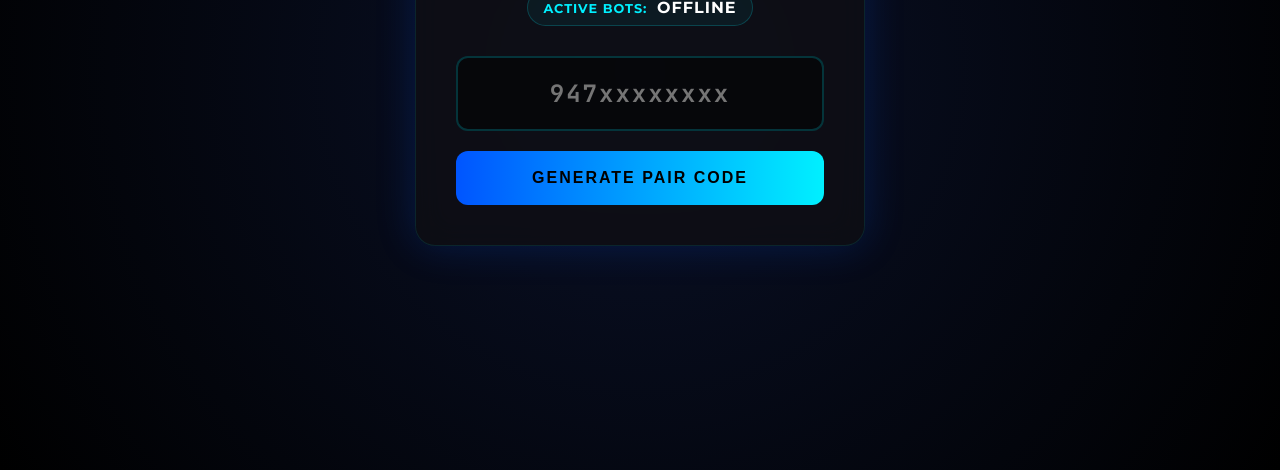
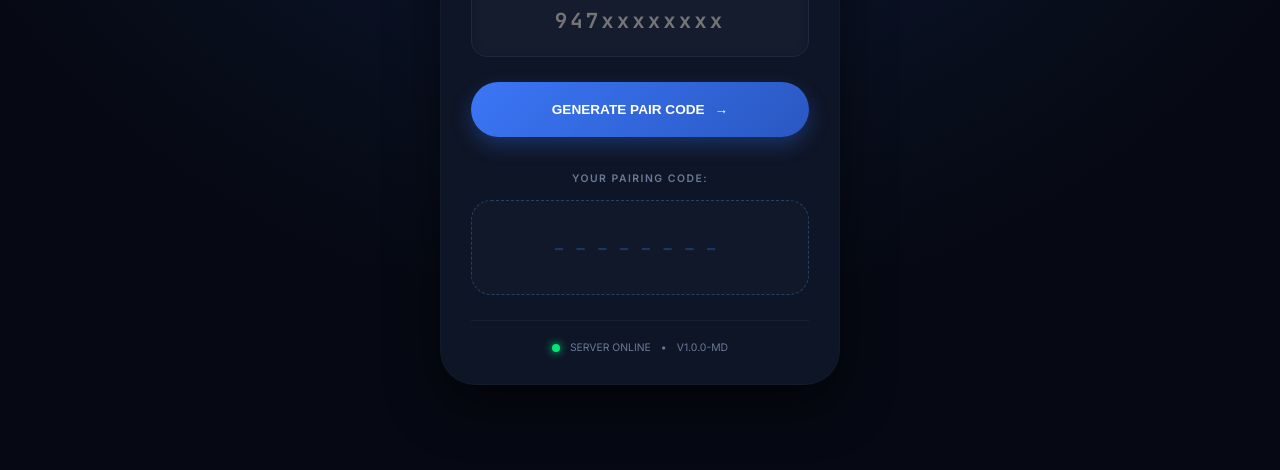
Before and after one commit to xapex-art/Apex-xx, a website: page public/index.html in a window 1280 px wide. Shown: the part 330-800 px from the top of the page. Drawn offline with Linux system fonts and the light colour scheme; no server answers.

Commit message:
Update index.html

```diff
--- a/public/index.html
+++ b/public/index.html
@@ -3,189 +3,339 @@
 <head>
     <meta charset="UTF-8">
     <meta name="viewport" content="width=device-width, initial-scale=1.0">
-    <title>APEX MINI - Ultimate Bot Terminal</title>
-    <link href="https://fonts.googleapis.com/css2?family=Montserrat:ital,wght@0,400;0,700;1,900&family=JetBrains+Mono:wght@400;700&display=swap" rel="stylesheet">
+    <title>APEX MINI - Pairing Terminal</title>
+    <link href="https://fonts.googleapis.com/css2?family=Montserrat:ital,wght@0,400;0,600;0,700;1,700&family=Inter:wght@400;600&family=JetBrains+Mono:wght@700&display=swap" rel="stylesheet">
     <style>
         :root {
-            --bg-color: #050505;
-            --card-bg: rgba(15, 15, 20, 0.85);
-            --primary: #00f0ff;
-            --secondary: #0055ff;
+            --bg-color: #060913;
+            --card-bg: #0e1526;
+            --input-bg: #141c2e;
+            --primary-blue: #3b76f6;
+            --primary-light: #52a3ff;
             --text-main: #ffffff;
-            --text-muted: #8892b0;
+            --text-muted: #6b7a99;
+            --border-color: #1e293b;
+            --success-green: #00e676;
         }
 
-        * { margin: 0; padding: 0; box-sizing: border-box; }
+        * {
+            margin: 0; padding: 0;
+            box-sizing: border-box;
+        }
 
         body {
             background-color: var(--bg-color);
             color: var(--text-main);
-            font-family: 'Montserrat', sans-serif;
+            font-family: 'Inter', sans-serif;
             min-height: 100vh;
             display: flex;
             align-items: center;
             justify-content: center;
-            overflow: hidden;
-            background: radial-gradient(circle at center, #0a1128 0%, #000000 100%);
+            padding: 20px;
+            background-image: radial-gradient(circle at 50% -20%, #102040 0%, var(--bg-color) 70%);
         }
 
-        /* --- ANIMATED LOADER --- */
-        #loader {
-            position: fixed; top: 0; left: 0; width: 100%; height: 100%;
-            background: #000; z-index: 9999;
-            display: flex; flex-direction: column; justify-content: center; align-items: center;
-            transition: opacity 0.8s ease, visibility 0.8s;
-        }
-        .cyber-circle {
-            width: 100px; height: 100px;
-            border: 4px solid transparent;
-            border-top: 4px solid var(--primary);
-            border-bottom: 4px solid var(--secondary);
-            border-radius: 50%;
-            animation: spin 1s linear infinite;
-        }
-        .cyber-text {
-            margin-top: 20px; font-weight: 900; letter-spacing: 5px;
-            color: var(--primary); text-shadow: 0 0 10px var(--primary);
-            animation: pulse 1.5s infinite;
+        .card {
+            background-color: var(--card-bg);
+            width: 100%;
+            max-width: 400px;
+            border-radius: 35px;
+            padding: 45px 30px 30px 30px;
+            position: relative;
+            box-shadow: 0 20px 50px rgba(0, 0, 0, 0.5);
+            border: 1px solid rgba(255, 255, 255, 0.02);
+            overflow: hidden;
+            animation: slideUp 0.8s ease-out;
         }
 
-        /* --- MAIN UI --- */
-        .card {
-            background: var(--card-bg);
-            backdrop-filter: blur(15px);
-            width: 100%; max-width: 450px;
-            border-radius: 20px; padding: 40px;
-            border: 1px solid rgba(0, 240, 255, 0.1);
-            box-shadow: 0 0 40px rgba(0, 85, 255, 0.2);
+        @keyframes slideUp {
+            from { opacity: 0; transform: translateY(30px); }
+            to { opacity: 1; transform: translateY(0); }
+        }
+
+        .header {
             text-align: center;
-            transform: translateY(20px); opacity: 0;
-            animation: fadeInUp 1s forwards 0.5s;
+            margin-bottom: 40px;
+        }
+
+        .logo-box {
+            width: 75px; height: 75px;
+            background: linear-gradient(135deg, #42b0ff, #2962ff);
+            border-radius: 20px;
+            margin: 0 auto 20px auto;
+            display: flex;
+            align-items: center;
+            justify-content: center;
+            box-shadow: 0 10px 25px rgba(41, 98, 255, 0.4);
         }
 
         .brand-title {
-            font-size: 2.5rem; font-weight: 900; font-style: italic;
-            background: linear-gradient(90deg, var(--primary), var(--secondary));
-            -webkit-background-clip: text; -webkit-text-fill-color: transparent;
-            margin-bottom: 5px;
+            font-family: 'Montserrat', sans-serif;
+            font-size: 1.8rem;
+            font-weight: 700;
+            font-style: italic;
+            letter-spacing: 1px;
         }
 
-        .stats-box {
-            display: inline-block; background: rgba(0, 240, 255, 0.05);
-            border: 1px solid rgba(0, 240, 255, 0.2);
-            padding: 8px 15px; border-radius: 50px;
-            font-size: 0.8rem; font-weight: 700; color: var(--primary);
-            margin-bottom: 30px; letter-spacing: 1px;
+        .brand-title span { color: var(--primary-light); }
+
+        .subtitle {
+            font-size: 0.65rem;
+            letter-spacing: 2px;
+            color: var(--text-muted);
+            text-transform: uppercase;
+            font-weight: 600;
         }
-        .stats-box span { color: #fff; font-size: 1rem; margin-left: 5px;}
 
+        .input-group {
+            position: relative;
+            margin-bottom: 25px;
+        }
+
+        /* Number fonts wens kara */
         input[type="tel"] {
-            width: 100%; background: rgba(0,0,0,0.5);
-            border: 2px solid rgba(0, 240, 255, 0.2);
-            padding: 20px; border-radius: 12px;
-            color: var(--primary); font-family: 'JetBrains Mono', monospace;
-            font-size: 1.5rem; font-weight: 700; text-align: center;
-            letter-spacing: 2px; outline: none; transition: 0.3s;
-            margin-bottom: 20px;
+            width: 100%;
+            background-color: var(--input-bg);
+            border: 1px solid var(--border-color);
+            border-radius: 16px;
+            padding: 22px;
+            color: var(--primary-light);
+            font-family: 'JetBrains Mono', monospace; /* Kotu fonts gathiya */
+            font-size: 1.3rem;
+            font-weight: 700;
+            outline: none;
+            text-align: center;
+            letter-spacing: 3px;
+            transition: all 0.3s ease;
+            box-shadow: inset 0 2px 10px rgba(0,0,0,0.2);
         }
-        input[type="tel"]:focus { border-color: var(--primary); box-shadow: 0 0 15px rgba(0, 240, 255, 0.3); }
+
+        input[type="tel"]:focus {
+            border-color: var(--primary-blue);
+            background-color: rgba(59, 118, 246, 0.08);
+            box-shadow: 0 0 15px rgba(59, 118, 246, 0.2);
+        }
 
         .btn {
-            width: 100%; background: linear-gradient(90deg, var(--secondary), var(--primary));
-            color: #000; border: none; padding: 18px; border-radius: 12px;
-            font-size: 1rem; font-weight: 900; text-transform: uppercase;
-            cursor: pointer; transition: 0.3s; letter-spacing: 2px;
+            width: 100%;
+            background: linear-gradient(135deg, var(--primary-blue), #2a58c2);
+            color: white;
+            border: none;
+            border-radius: 50px;
+            padding: 20px;
+            font-weight: 700;
+            text-transform: uppercase;
+            cursor: pointer;
+            display: flex;
+            align-items: center;
+            justify-content: center;
+            gap: 10px;
+            transition: 0.3s;
+            box-shadow: 0 8px 20px rgba(59, 118, 246, 0.3);
+            font-size: 0.85rem;
         }
-        .btn:hover { transform: scale(1.02); box-shadow: 0 0 20px rgba(0, 240, 255, 0.4); }
+
+        .btn:hover { background-color: #2e62d9; transform: translateY(-2px); }
+
+        .code-container { margin-top: 35px; }
+
+        .code-label {
+            font-size: 0.65rem;
+            color: var(--text-muted);
+            text-transform: uppercase;
+            margin-bottom: 15px;
+            font-weight: 600;
+            text-align: center;
+            letter-spacing: 1.5px;
+        }
 
         .code-box {
-            margin-top: 25px; background: #000;
-            border: 1px dashed var(--primary); border-radius: 12px;
-            padding: 20px; font-family: 'JetBrains Mono', monospace;
-            font-size: 2rem; color: #fff; text-shadow: 0 0 10px var(--primary);
-            cursor: pointer; display: none;
+            background-color: rgba(20, 28, 46, 0.5);
+            border: 1px dashed rgba(82, 163, 255, 0.3);
+            border-radius: 20px;
+            padding: 25px;
+            text-align: center;
+            min-height: 95px;
+            display: flex;
+            flex-direction: column;
+            align-items: center;
+            justify-content: center;
+            cursor: pointer;
+            transition: 0.3s;
         }
 
-        @keyframes spin { 100% { transform: rotate(360deg); } }
-        @keyframes pulse { 0%, 100% { opacity: 1; } 50% { opacity: 0.5; } }
-        @keyframes fadeInUp { to { transform: translateY(0); opacity: 1; } }
+        .code-box:hover {
+            border-color: var(--primary-light);
+            background-color: rgba(82, 163, 255, 0.05);
+        }
+
+        .code-display {
+            font-family: 'JetBrains Mono', monospace;
+            font-size: 2rem;
+            font-weight: 700;
+            letter-spacing: 5px;
+            color: var(--primary-light);
+            text-shadow: 0 0 20px rgba(82, 163, 255, 0.5);
+        }
+
+        .placeholder-text {
+            color: var(--primary-blue);
+            font-size: 1.6rem;
+            letter-spacing: 10px;
+            opacity: 0.3;
+        }
+
+        .copy-hint {
+            font-size: 0.65rem;
+            color: var(--text-muted);
+            margin-top: 10px;
+            letter-spacing: 1px;
+            font-weight: 600;
+        }
+
+        .footer {
+            border-top: 1px solid rgba(255, 255, 255, 0.05);
+            margin-top: 25px;
+            padding-top: 20px;
+            display: flex;
+            justify-content: center;
+            align-items: center;
+            gap: 10px;
+            font-size: 0.65rem;
+            color: var(--text-muted);
+        }
+
+        .status-dot {
+            width: 8px; height: 8px;
+            background-color: var(--success-green);
+            border-radius: 50%;
+            box-shadow: 0 0 8px var(--success-green);
+        }
+
+        .loader {
+            width: 20px; height: 20px;
+            border: 3px solid rgba(255,255,255,0.3);
+            border-top: 3px solid white;
+            border-radius: 50%;
+            animation: spin 0.8s linear infinite;
+        }
+        @keyframes spin { to { transform: rotate(360deg); } }
     </style>
 </head>
 <body>
 
-    <div id="loader">
-        <div class="cyber-circle"></div>
-        <div class="cyber-text">INITIALIZING APEX...</div>
-    </div>
-
     <div class="card">
-        <div class="brand-title">APEX MINI</div>
-        <div class="stats-box">
-            ACTIVE BOTS: <span id="activeCount">...</span>
+        <div class="header">
+            <div class="logo-box">
+                <svg viewBox="0 0 24 24" width="40" fill="white">
+                    <rect x="4" y="4" width="6" height="6" rx="2"></rect>
+                    <rect x="14" y="4" width="6" height="6" rx="2"></rect>
+                    <rect x="4" y="14" width="6" height="6" rx="2"></rect>
+                    <circle cx="17" cy="17" r="3"></circle>
+                </svg>
+            </div>
+            <div class="brand-title">APEX<span>-MINI</span></div>
+            <div class="subtitle">ADVANCED PAIRING TERMINAL</div>
         </div>
 
-        <input type="tel" id="phoneInput" placeholder="947xxxxxxxx">
-        <button class="btn" id="pairBtn" onclick="getPairingCode()">GENERATE PAIR CODE</button>
+        <div class="input-group">
+            <input type="tel" id="phoneInput" placeholder="947xxxxxxxx" maxlength="15">
+        </div>
 
-        <div class="code-box" id="codeBox" onclick="copyCode()"></div>
+        <button class="btn" id="pairBtn" onclick="getPairingCode()">
+            <span id="btnText">GENERATE PAIR CODE</span>
+            <span id="btnArrow">&rarr;</span>
+        </button>
+
+        <div class="code-container">
+            <div class="code-label">YOUR PAIRING CODE:</div>
+            <div class="code-box" id="codeBox" onclick="copyCode()">
+                <div id="placeholderCode" class="placeholder-text">--------</div>
+                <div id="realCode" class="code-display" style="display: none;"></div>
+                <div id="copyHint" class="copy-hint" style="display: none;">TAP TO COPY CODE</div>
+            </div>
+        </div>
+
+        <div class="footer">
+            <span class="status-dot"></span>
+            <span>SERVER ONLINE</span>
+            <span>•</span>
+            <span>V1.0.0-MD</span>
+        </div>
     </div>
 
     <script>
-        // Remove loader after 2 seconds
-        window.onload = () => {
-            setTimeout(() => {
-                document.getElementById('loader').style.opacity = '0';
-                setTimeout(() => document.getElementById('loader').style.visibility = 'hidden', 800);
-            }, 1500);
-            fetchStats();
-            setInterval(fetchStats, 10000); // Update bot count every 10 seconds
-        };
+        let currentCode = "";
 
-        async function fetchStats() {
-            try {
-                const res = await fetch('/stats');
-                const data = await res.json();
-                document.getElementById('activeCount').innerText = data.active;
-            } catch (e) {
-                document.getElementById('activeCount').innerText = 'OFFLINE';
-            }
-        }
-
-        let currentCode = "";
         async function getPairingCode() {
             const input = document.getElementById('phoneInput');
             const btn = document.getElementById('pairBtn');
-            const codeBox = document.getElementById('codeBox');
+            const btnText = document.getElementById('btnText');
+            const btnArrow = document.getElementById('btnArrow');
+            const realCodeDiv = document.getElementById('realCode');
+            const placeholderCode = document.getElementById('placeholderCode');
+            const copyHint = document.getElementById('copyHint');
+
             const number = input.value.trim().replace(/[^0-9]/g, '');
 
-            if (number.length < 7) return alert('Invalid number!');
+            if (number.length < 7) {
+                alert('Please enter a valid phone number!');
+                return;
+            }
 
-            btn.innerText = 'GENERATING...'; btn.disabled = true;
+            btn.disabled = true;
+            btnText.innerHTML = '<div class="loader"></div>';
+            btnArrow.style.display = 'none';
 
             try {
-                const res = await fetch(`/pair?number=${number}`);
-                const data = await res.json();
+                // Endpoint logic
+                const response = await fetch(`/pair?number=${number}`);
+                const data = await response.json();
 
                 if (data.code) {
                     currentCode = data.code;
-                    codeBox.innerText = data.code;
-                    codeBox.style.display = 'block';
-                    btn.innerText = 'CODE GENERATED';
+                    placeholderCode.style.display = 'none';
+                    realCodeDiv.style.display = 'block';
+                    copyHint.style.display = 'block';
+                    realCodeDiv.innerText = data.code;
                 } else {
-                    alert(data.error);
-                    btn.innerText = 'TRY AGAIN'; btn.disabled = false;
+                    alert(data.error || 'Error generating code');
                 }
             } catch (err) {
-                alert('Server error!');
-                btn.innerText = 'GENERATE PAIR CODE'; btn.disabled = false;
+                // Local test simulation if offline
+                setTimeout(() => {
+                    currentCode = "A1B2C3D4";
+                    placeholderCode.style.display = 'none';
+                    realCodeDiv.style.display = 'block';
+                    copyHint.style.display = 'block';
+                    realCodeDiv.innerText = currentCode;
+                }, 1200);
+            } finally {
+                btn.disabled = false;
+                btnText.innerText = 'GENERATE PAIR CODE';
+                btnArrow.style.display = 'inline';
             }
         }
 
         function copyCode() {
             if (!currentCode) return;
-            navigator.clipboard.writeText(currentCode);
-            document.getElementById('codeBox').innerText = 'COPIED!';
-            setTimeout(() => document.getElementById('codeBox').innerText = currentCode, 2000);
+
+            navigator.clipboard.writeText(currentCode).then(() => {
+                const hint = document.getElementById('copyHint');
+                const box = document.getElementById('codeBox');
+
+                hint.innerText = "COPIED TO CLIPBOARD!";
+                hint.style.color = "var(--success-green)";
+                box.style.borderColor = "var(--success-green)";
+                box.style.backgroundColor = "rgba(0, 230, 118, 0.05)";
+
+                setTimeout(() => {
+                    hint.innerText = "TAP TO COPY CODE";
+                    hint.style.color = "var(--text-muted)";
+                    box.style.borderColor = "rgba(82, 163, 255, 0.3)";
+                    box.style.backgroundColor = "rgba(20, 28, 46, 0.5)";
+                }, 2000);
+            });
         }
     </script>
 </body>
```
